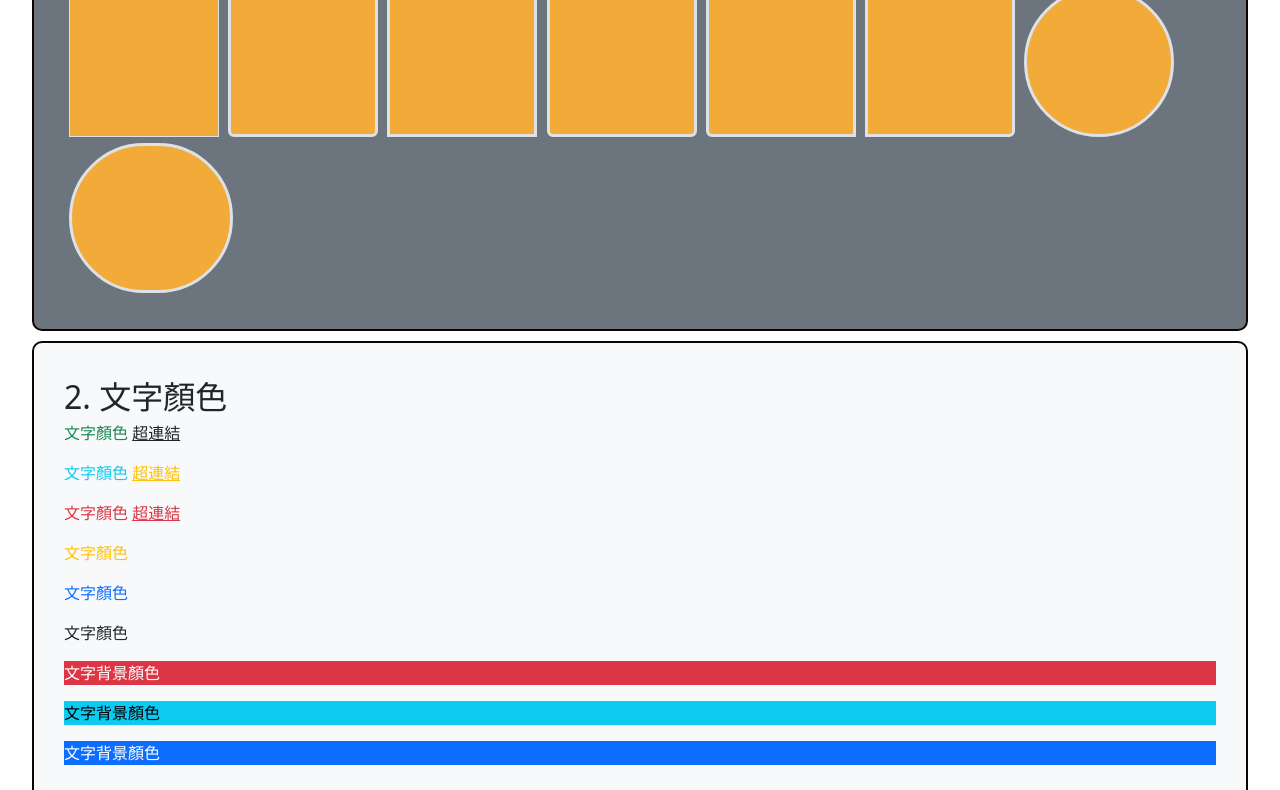
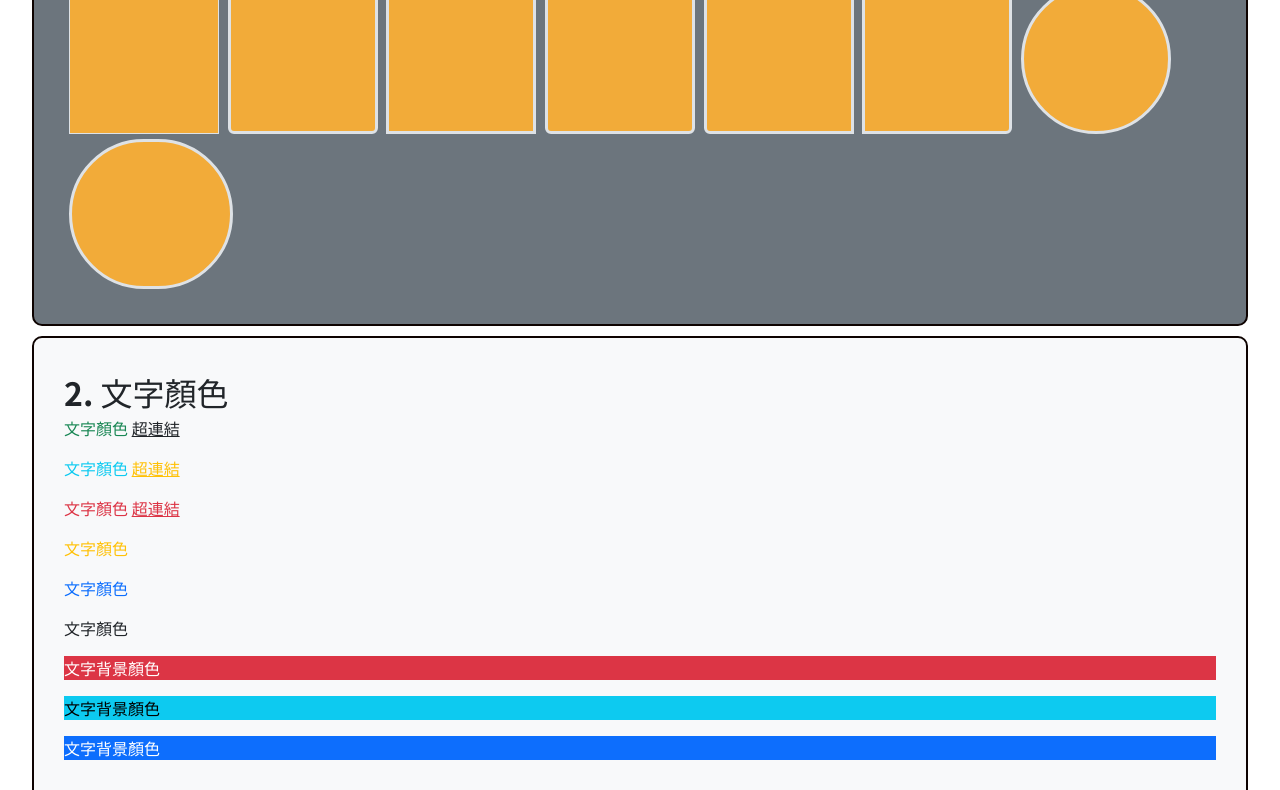
Before and after one commit to han830301/git, a plain HTML site: page 20230421-1.html in a window 1280 px wide. Shown: the part 715-1505 px from the top of the page. Drawn offline with Linux system fonts and the light colour scheme.

Commit message:
新增字體

```diff
--- a/20230421-1.html
+++ b/20230421-1.html
@@ -11,6 +11,9 @@
     <link rel="preconnect" href="https://fonts.gstatic.com" crossorigin>
     <link href="https://fonts.googleapis.com/css2?family=Noto+Sans+TC:wght@700&display=swap" rel="stylesheet">
     <style>
+        .demo{
+            font-family: 'Noto Sans TC', 'sans-serif';
+        }
         .box{
             width: 150px;
             height: 150px;
```
